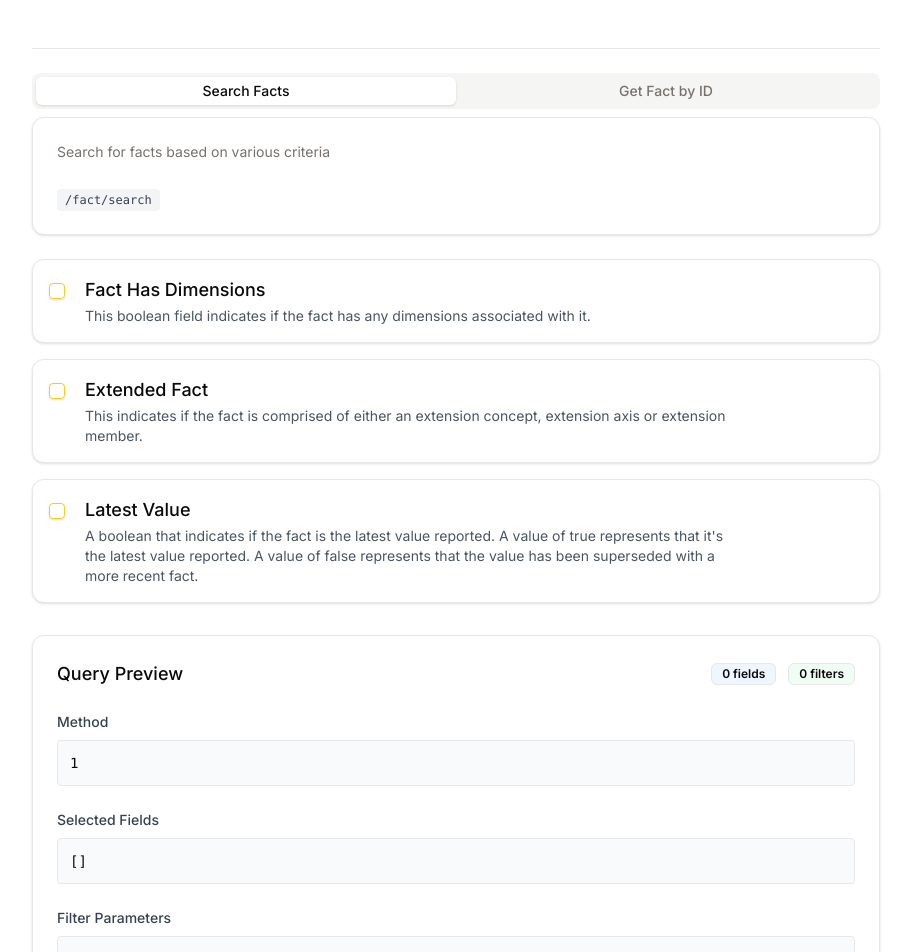
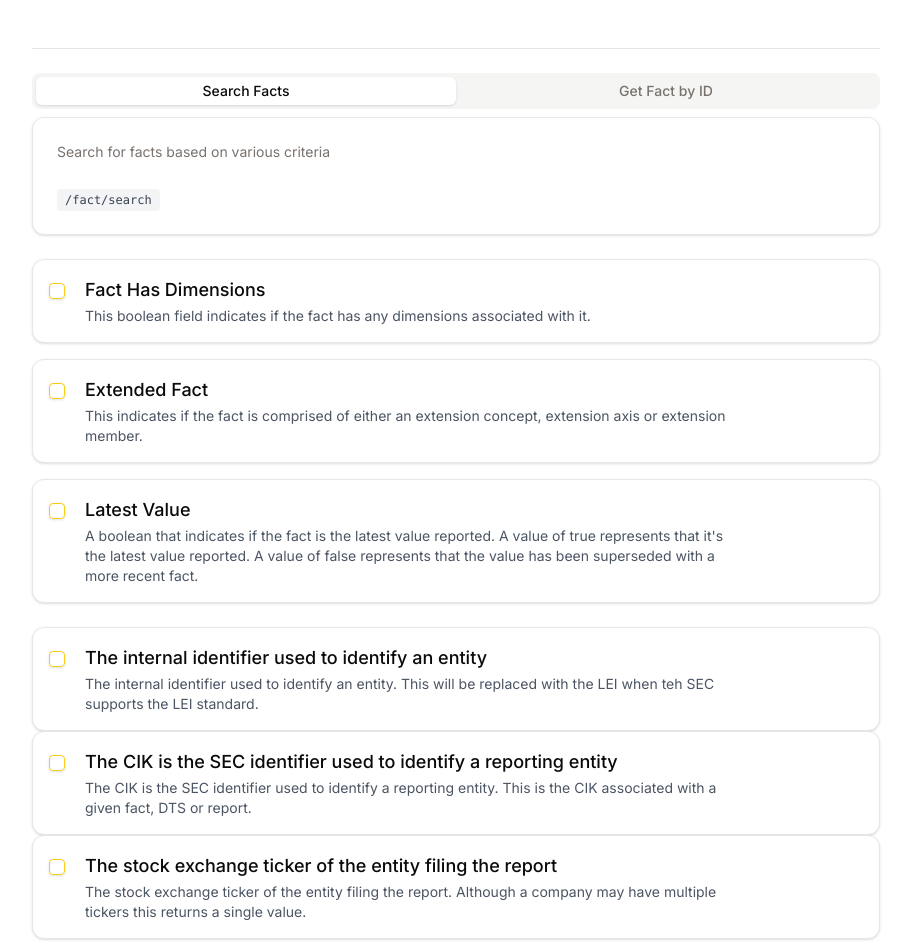
Before and after one commit to hamid-vakilzadeh/xbrl-us-next-js, a Next.js app: page /query in a window 1280 px wide. Shown: the top 952 px of the page, without its empty margins (184-1095 px from the left). Built offline with nearby package versions, Linux system fonts and the light colour scheme.

Commit message:
feat: add EntityId, EntityCik, and EntityTicker components to QueryBuilder

```diff
--- a/src/app/query/page.tsx
+++ b/src/app/query/page.tsx
@@ -145,6 +145,40 @@ const QueryBuilder = () => {
             isLoading={isPending}
           />
         </div>
+        <div>
+          <EntityId
+            value={fieldValues[EntityId.id] || ''}
+            onChange={(value) => handleFieldChange(EntityId.id, value)}
+            enabled={enabledFields.has(EntityId.id)}
+            selected={selectedFields.has(EntityId.id)}
+            onSelect={(selected) => handleFieldSelect(EntityId.id, selected)}
+            filterEnabled={filterEnabledFields.has(EntityId.id)}
+            onFilterToggle={(enabled) => handleFilterToggle(EntityId.id, enabled)}
+            isLoading={isPending}
+          />
+
+          <EntityCik
+            value={fieldValues[EntityCik.id] || ''}
+            onChange={(value) => handleFieldChange(EntityCik.id, value)}
+            enabled={enabledFields.has(EntityCik.id)}
+            selected={selectedFields.has(EntityCik.id)}
+            onSelect={(selected) => handleFieldSelect(EntityCik.id, selected)}
+            filterEnabled={filterEnabledFields.has(EntityCik.id)}
+            onFilterToggle={(enabled) => handleFilterToggle(EntityCik.id, enabled)}
+            isLoading={isPending}
+          />
+
+          <EntityTicker
+            value={fieldValues[EntityTicker.id] || ''}
+            onChange={(value) => handleFieldChange(EntityTicker.id, value)}
+            enabled={enabledFields.has(EntityTicker.id)}
+            selected={selectedFields.has(EntityTicker.id)}
+            onSelect={(selected) => handleFieldSelect(EntityTicker.id, selected)}
+            filterEnabled={filterEnabledFields.has(EntityTicker.id)}
+            onFilterToggle={(enabled) => handleFilterToggle(EntityTicker.id, enabled)}
+            isLoading={isPending}
+          />
+        </div>
 
       </FactQuery>
 
```
